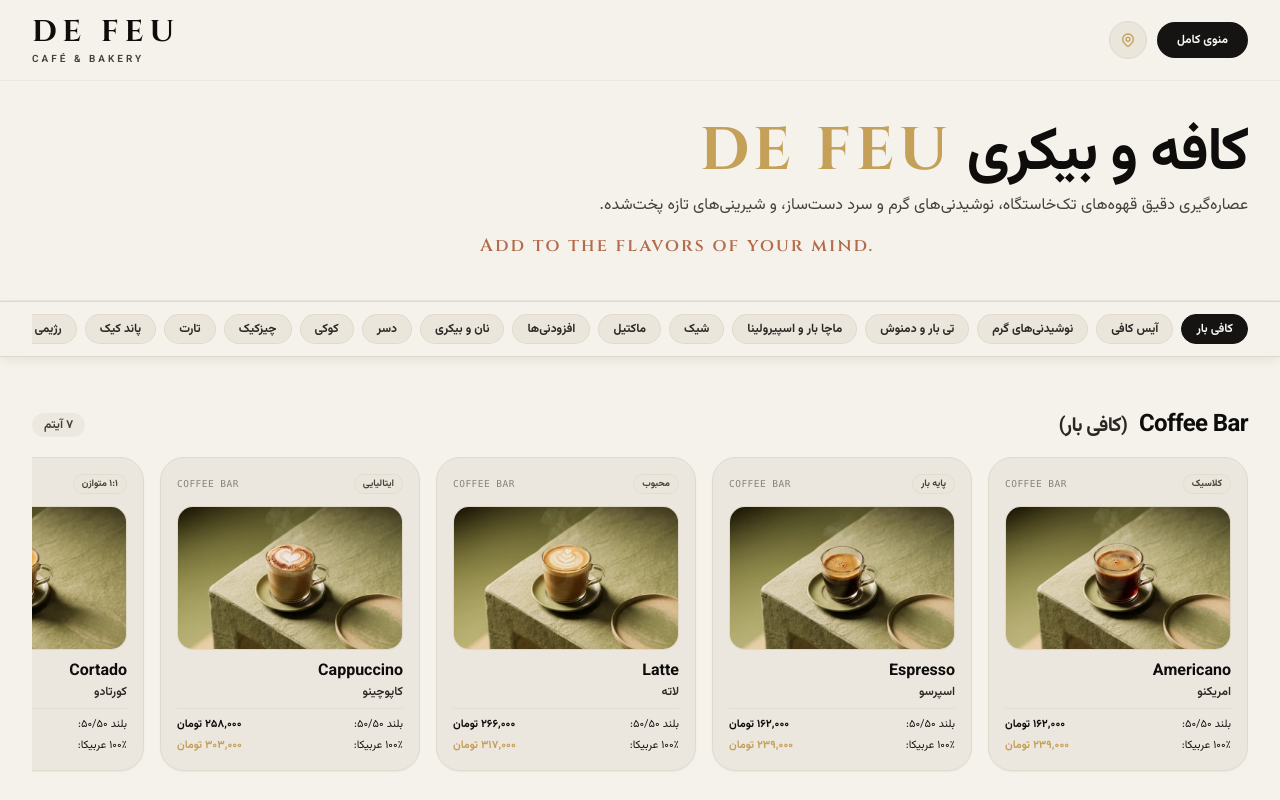
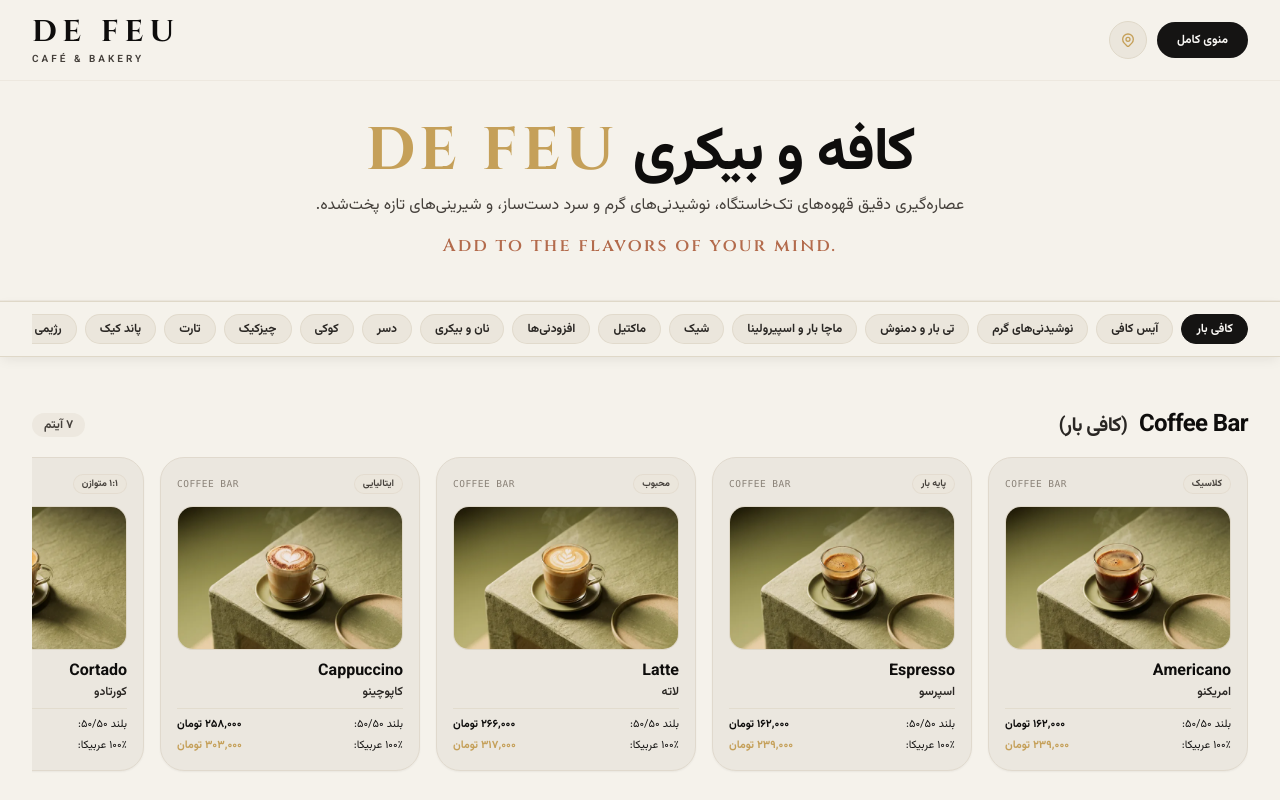
Before and after one commit to FortyHz/De-Feu, a plain HTML site: page artisan.html in a window 1280 px wide. Shown: the top 800 px of the page. Drawn offline with nearby package versions, Linux system fonts and the light colour scheme; a small style sheet from the web is missing.

Commit message:
Centre-align hero contents on landing page

```diff
--- a/artisan.html
+++ b/artisan.html
@@ -71,11 +71,11 @@
 
   <!-- HERO SECTION -->
   <section class="py-7 sm:py-10 px-4 sm:px-6 lg:px-8 max-w-7xl mx-auto w-full border-b border-sand-200/80">
-    <div class="max-w-3xl space-y-2.5">
+    <div class="max-w-3xl mx-auto text-center space-y-2.5">
       <h1 class="text-3xl sm:text-5xl lg:text-6xl font-sans font-bold text-roast-950 tracking-tight leading-[1.25]">
         کافه و بیکری <span class="font-brand-cinzel font-bold text-warmGold tracking-[0.08em]">DE FEU</span>
       </h1>
-      <p class="text-sm sm:text-base text-roast-700 max-w-2xl font-normal leading-relaxed">
+      <p class="text-sm sm:text-base text-roast-700 max-w-2xl mx-auto font-normal leading-relaxed">
         عصاره‌گیری دقیق قهوه‌های تک‌خاستگاه، نوشیدنی‌های گرم و سرد دست‌ساز، و شیرینی‌های تازه پخت‌شده.
       </p>
       <p class="font-brand-cinzel text-base sm:text-lg font-semibold tracking-[0.12em] text-terracotta pt-1" dir="ltr" lang="en">Add to the flavors of your mind.</p>
```
Also changed, not shown: index.html (+2 -2 lines).
